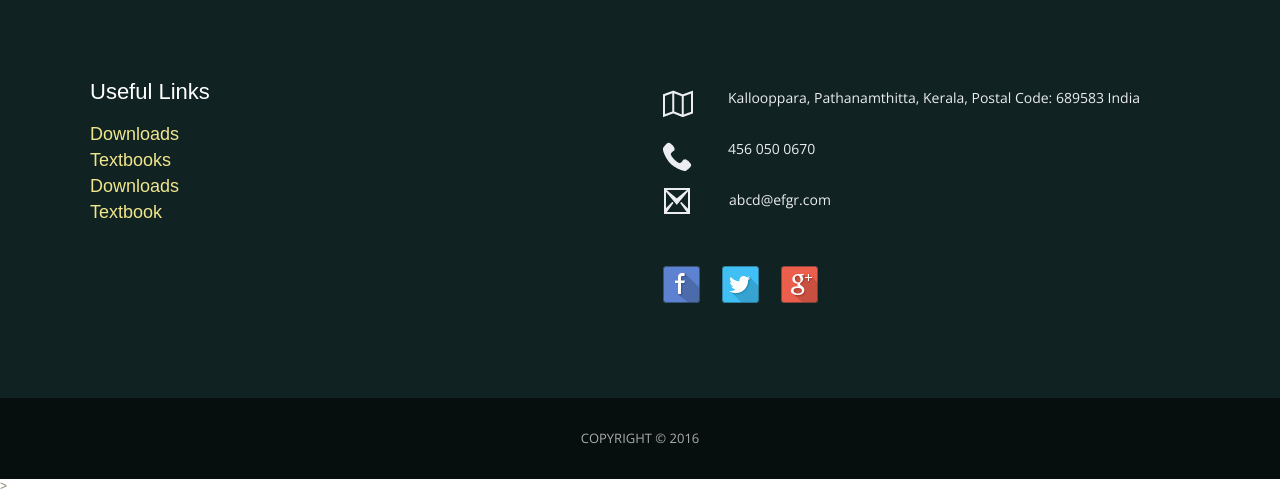
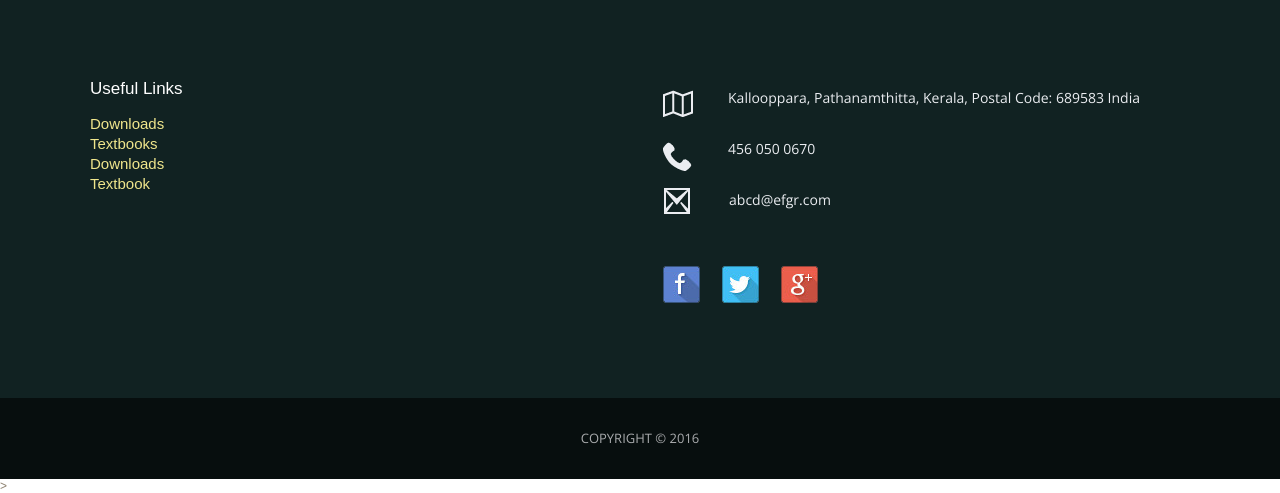
Before and after one commit to jophab/website-ghskallooppara, a plain HTML site: page index.html in a window 1280 px wide. Shown: the part 5341-5834 px from the top of the page. Drawn offline with nearby package versions, Linux system fonts and the light colour scheme; some packages are replaced by stand-ins of ours.

Commit message:
Update theme.css

```diff
--- a/css/theme.css
+++ b/css/theme.css
@@ -345,9 +345,9 @@ tr:nth-child(even){background-color: #f2f2f2}
 		.Get_sec { width: 100%; overflow: hidden; background-color:#112222; opacity:1; background-size: cover; }
 		.Get_sec .Mid { padding: 76px 0px 95px 0px; max-width: 1100px; margin: auto; overflow: hidden; }
 		.Get_sec .Leftside { width: 48.2%; float: left; }
-.Get_sec .Leftside h1 { font-size: 22px;color: white;}
-.Get_sec .Leftside a {font-size: 18px;color:khaki; text-decoration: none;}
-.Get_sec .Leftside a:hover {text-decoration: underline;}
+.Get_sec .Leftside h1 { font-size: 17px;color: white;}
+.Get_sec .Leftside a {font-size: 15px;color:khaki; text-decoration: none;}
+.Get_sec .Leftside a:hover {color:white;}
 		.Get_sec .Rightside { padding-top: 12px; width: 48.18%; float: right;}
 		.Get_sec .Rightside h3 { padding-bottom: 44px; font-size: 46px; color: #f88e04; font-family: 'Oswald', sans-serif; font-weight: 400; margin: 0px; text-transform:uppercase; line-height: 46px; }
 		.Get_sec .Rightside address { padding: 0px 0px 27px 65px; margin-left: 3px; font-size: 14px; color: #ebedf1; font-family: 'Open Sans', sans-serif; font-weight: 400; font-style: normal; background: url(../img/location-icn.png) left 4px no-repeat; line-height: 24px;  }
```
